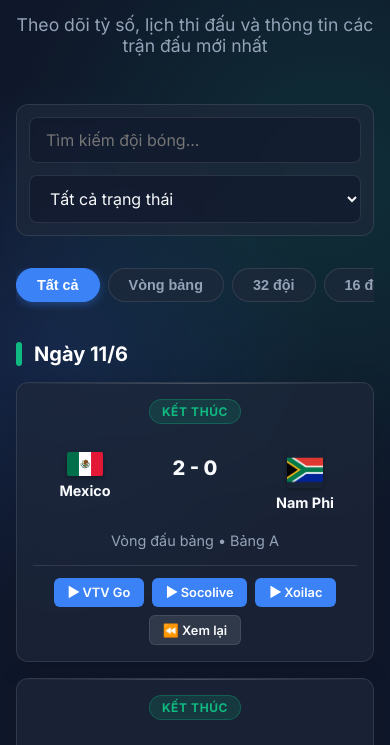
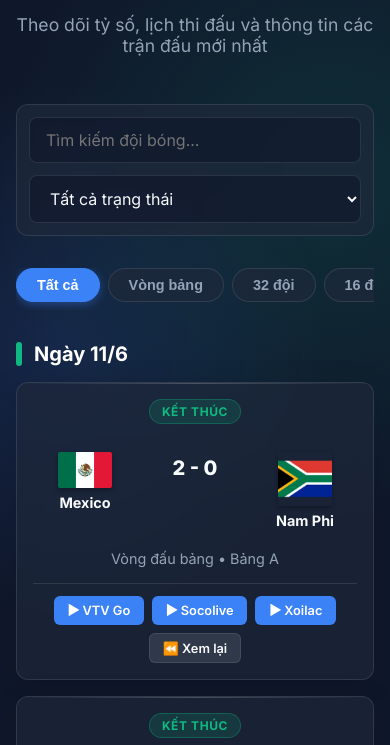
Before and after one commit to TwotNguyenVN/goal-track, a website: page index.html in a window 390 px wide. Shown: the part 72-817 px from the top of the page. Drawn offline with Linux system fonts and the light colour scheme.

Commit message:
style: increase flag size by 1.5x

```diff
--- a/css/styles.css
+++ b/css/styles.css
@@ -225,7 +225,7 @@ header p {
 }
 
 .team-flag {
-    width: 32px;
+    width: 48px;
     height: auto;
     border-radius: 2px;
     box-shadow: 0 1px 3px rgba(0,0,0,0.2);
@@ -353,7 +353,7 @@ header p {
         font-size: 1.1rem;
     }
     .team-flag {
-        width: 36px;
+        width: 54px;
         box-shadow: 0 2px 5px rgba(0,0,0,0.3);
     }
     .match-status-badge {
```
